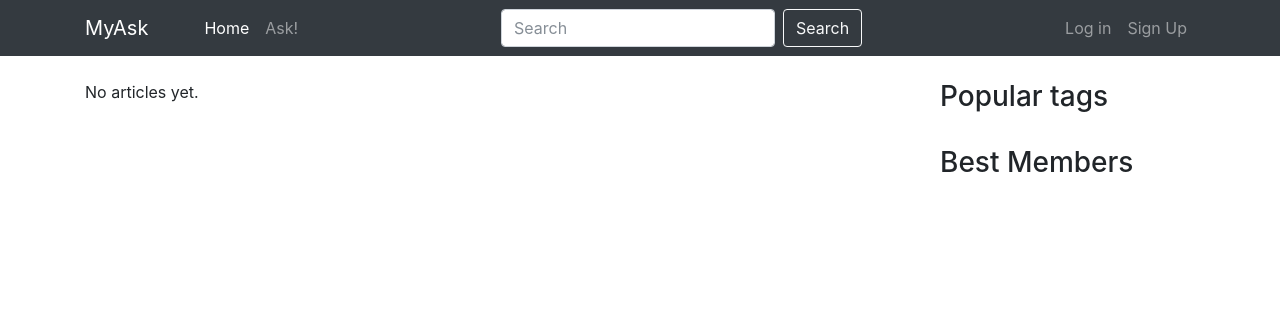
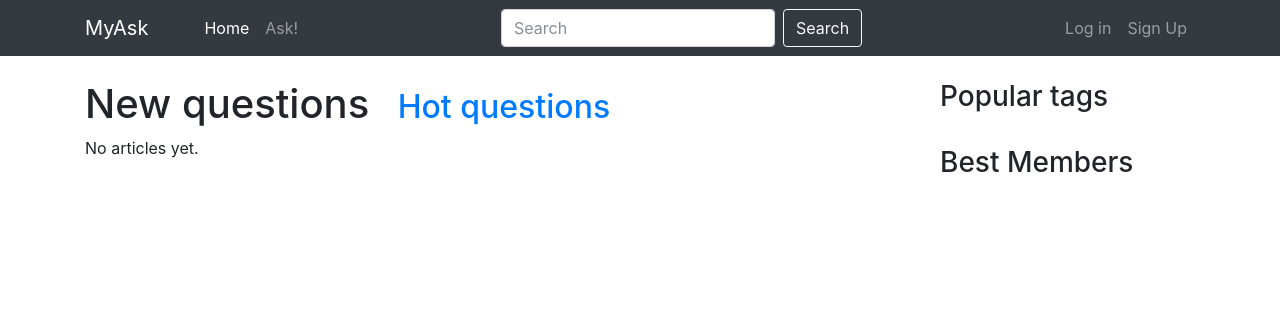
Before and after one commit to krulex98/askKrulex, a Django app: page / in a window 1280 px wide. Shown: the top 316 px of the page. Run offline with Django 3.2, Linux system fonts and the light colour scheme; data that the repository does not hold is empty; some libraries are stand-ins or nearby versions.

Commit message:
hot questions

```diff
--- a/askKrulex/urls.py
+++ b/askKrulex/urls.py
@@ -25,5 +25,6 @@ urlpatterns = [
     path('settings/id<int:pk>', views.Settings.as_view()),
     path('logout/', views.logout_view),
     path('ask/', views.QuestionCreate.as_view()),
-    path('question/id<int:pk>', views.Question.as_view())
+    path('question/id<int:pk>', views.Question.as_view()),
+    path('hot/', views.HotQuestionList.as_view(), name='hot-questions')
 ]
--- a/question/templates/question_list.html
+++ b/question/templates/question_list.html
@@ -2,6 +2,14 @@
 {% load static %}
 
 {% block body %}
+
+    {% if not hot_questions %}
+        <h1 class="d-inline-block mr-4">New questions</h1>
+        <a  class="d-inline-block" href="{% url 'hot-questions' %}"><h2>Hot questions</h2></a>
+    {% else %}
+        <h1 class="d-inline-block mr-4">Hot questions</h1>
+        <a  class="d-inline-block" href="{% url 'home' %}"><h2>New questions</h2></a>
+    {% endif %}
 
     {% for question in object_list %}
         <article class="row">
--- a/question/views.py
+++ b/question/views.py
@@ -101,3 +101,15 @@ class QuestionCreate(CreateView):
                 tag = Tag.objects.create(title=title)
             new_quest.tags.add(tag)
         return redirect('/question/id' + str(new_quest.pk))
+
+
+class HotQuestionList(ListView):
+    model = QuestionModel
+    template_name = 'question_list.html'
+
+    def get_context_data(self, **kwargs):
+        context = super().get_context_data(**kwargs)
+        object_list = sorted(context['object_list'], key=lambda x: x.get_rating(), reverse=True)
+        context['object_list'] = object_list
+        context['hot_questions'] = True
+        return context
```
